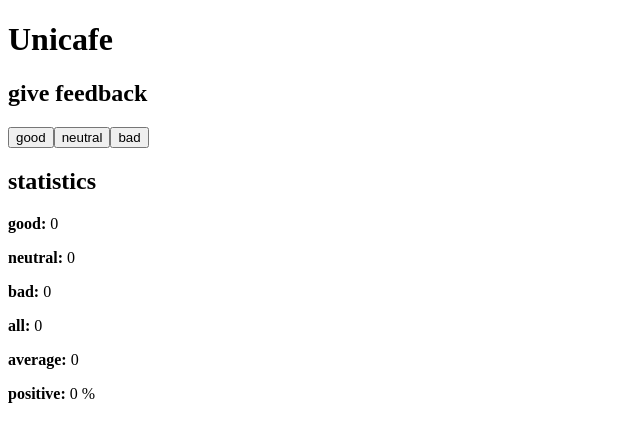
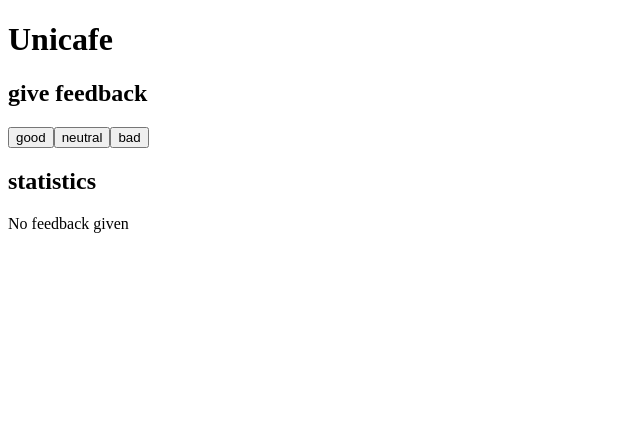
Before and after one commit to Fabian-Castro-C/fullstackopen, a React (Vite) app in the folder part1/unicafe/: page / in a window 1280 px wide. Shown: the top 442 px of the page, without its empty margins (0-640 px from the left). Built offline with nearby package versions, Linux system fonts and the light colour scheme.

Commit message:
Exercise 1.9 Done

```diff
--- a/part1/unicafe/src/App.jsx
+++ b/part1/unicafe/src/App.jsx
@@ -6,13 +6,22 @@ function Stat({ text, value }) {
   )
 }
 
-function Statistics( {children} ) {
+function Statistics( {children, isFeedbackGiven} ) {
+  if (isFeedbackGiven)
+    return (
+      <>
+        <h2>
+          statistics
+        </h2>
+        {children}
+      </>
+    )
   return (
     <>
       <h2>
         statistics
       </h2>
-      {children}
+      <p>No feedback given</p>
     </>
   )
 }
@@ -60,7 +69,7 @@ function App() {
           <Button handleClick={incrementNeutral} text="neutral" />
           <Button handleClick={incrementBad} text="bad" />
         </Feedback>
-        <Statistics>
+        <Statistics isFeedbackGiven={all}>
           <Stat text="good" value={good} />
           <Stat text="neutral" value={neutral} />
           <Stat text="bad" value={bad} />
```
